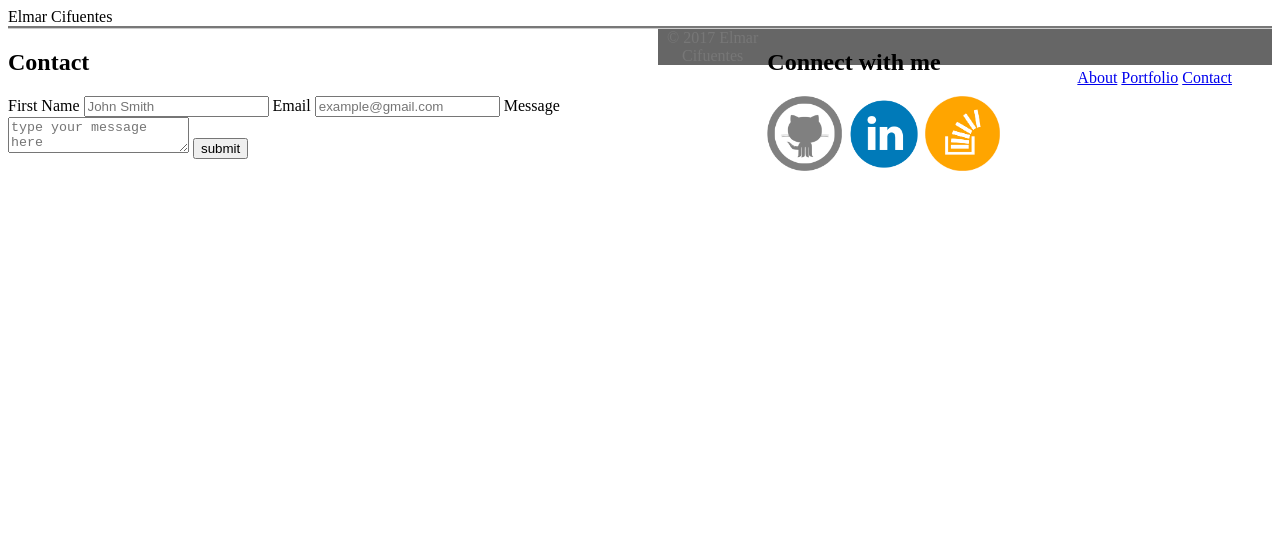
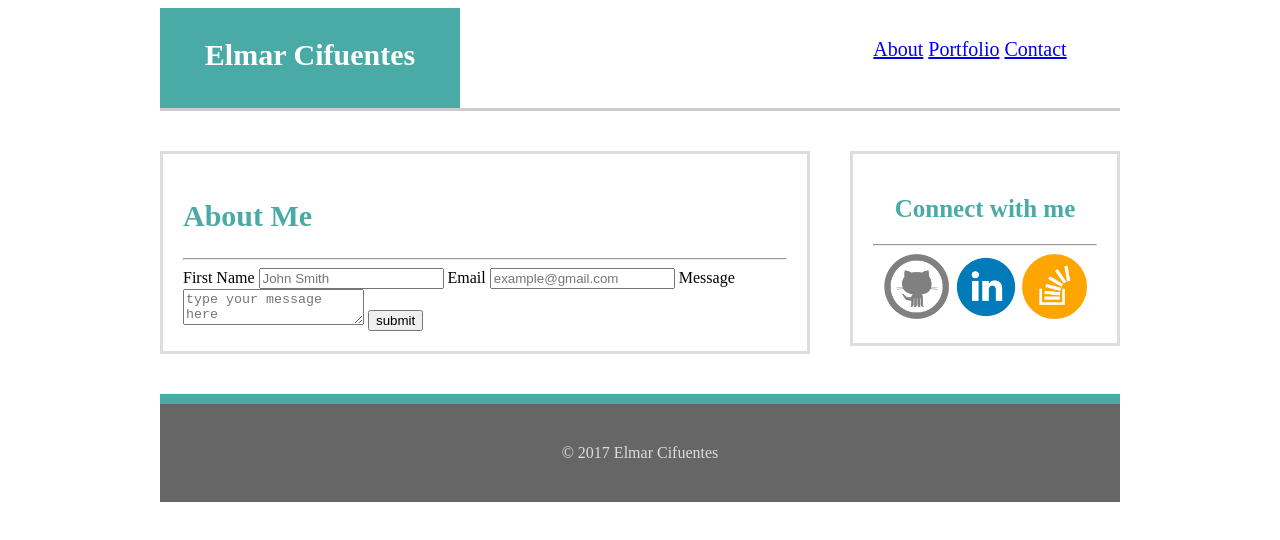
Before and after one commit to elmarcifuentes/Basic-Portfolio, a plain HTML site: page contact.html in a window 1280 px wide. Drawn offline with Linux system fonts and the light colour scheme.

Commit message:
second css revision

```diff
--- a/assets/css/style.css
+++ b/assets/css/style.css
@@ -12,20 +12,32 @@
 header {
 	background-color: #ffffff;
 	border-color: #cccccc;
-	border-bottom-style: groove;
+	border-bottom-style: solid;
 	overflow: auto;
 
 }
 
 .name {
-	padding: 40px;
 	float: left;
+	text-align: center;
+	background-color: #4aaaa5;
+	width: 300px;
+	height: 100px;
+	font-size: 30px;
+	font-weight: bold;
+	padding: 30px;
+	color: #ffffff;
 
 }
 
 nav {
-	padding: 40px;
 	float: right;
+	text-align: center;
+	width: 300px;
+	height: 100px;
+	font-size: 20px;
+	padding: 30px;
+
 }
 
 section {
@@ -33,7 +45,26 @@ section {
 	border-color: #dddddd;
 	width: 650px;
 	float: left;
+	border-style: solid;
+	padding: 20px;
+	margin-top: 40px;
+	margin-bottom: 40px;
 
+}
+
+p {
+	font-size: 20px;
+
+}
+
+h1 {
+	color: #4aaaa5;
+	font-size: 30px;
+}
+
+h2 {
+	color: #4aaaa5;
+	font-size: 25px;
 }
 
 .bio-text {
@@ -49,15 +80,25 @@ section {
 
 
 aside {
+	background-color: #ffffff;
+	border-color: #dddddd;
 	width: 270px;
 	float: right;
+	border-style: solid;
+	text-align: center;
+	margin-top: 40px;
+	padding: 20px;
 
 }
 
 footer {
 	text-align: center;
 	background-color: #666666;
-	color: #777777;
+	color: #dddddd;
+	border-top-style: solid;
+	border-color: #4aaaa5;
+	border-width: 10px;
+	padding: 40px;
 
 }
 
--- a/contact.html
+++ b/contact.html
@@ -1,20 +1,26 @@
 <!DOCTYPE html>
 <html>
+
 <head>
     <title>Basic-Portfolio</title>
     <link rel="stylesheet" type="text/css" href="assets/css/style.css">
 </head>
+
 <body>
-	<header>Elmar Cifuentes</header>
-
+    <div class="wrapper">
+        <header>
+            <div class="name">
+                Elmar Cifuentes
+            </div>
             <nav>
                 <a href="index.html">About</a>
                 <a href="portfolio.html">Portfolio</a>
                 <a href="contact.html">Contact</a>
             </nav>
-
+        </header>
         <section>
-		<h1>Contact</h1>
+            <h1>About Me</h1>
+            <hr>
             <div class="container">
 			<form>
 				<label for="fname">First Name</label>
@@ -27,19 +33,19 @@
 			</form>
 		</div>
         </section>
-
         <aside>
-		<h1>Connect with me</h1>
+            <h2>Connect with me</h2>
+            <hr>
             <div>
-			<img src="assets/images/git.png" height="75" width="75" alt="git profile">
-			<img src="assets/images/linkedin.png" height="75" width="75" alt="linkedin profile">
-			<img src="assets/images/stackoverflow.png" height="75" width="75" alt="stackoverflow profile">
+                <img src="assets/images/git.png" height="65" width="65" alt="git profile">
+                <img src="assets/images/linkedin.png" height="65" width="65" alt="linkedin profile">
+                <img src="assets/images/stackoverflow.png" height="65" width="65" alt="stackoverflow profile">
             </div>
         </aside>
-
-	<footer>
+        <footer class="clear">
             &copy; 2017 Elmar Cifuentes
         </footer>
+    </div>
+</body>
 
-</body>
 </html>
```
Also changed, not shown: index.html (+9 -5 lines), portfolio.html (+18 -12 lines). Lines whose indentation alone changed are shown as unchanged.
